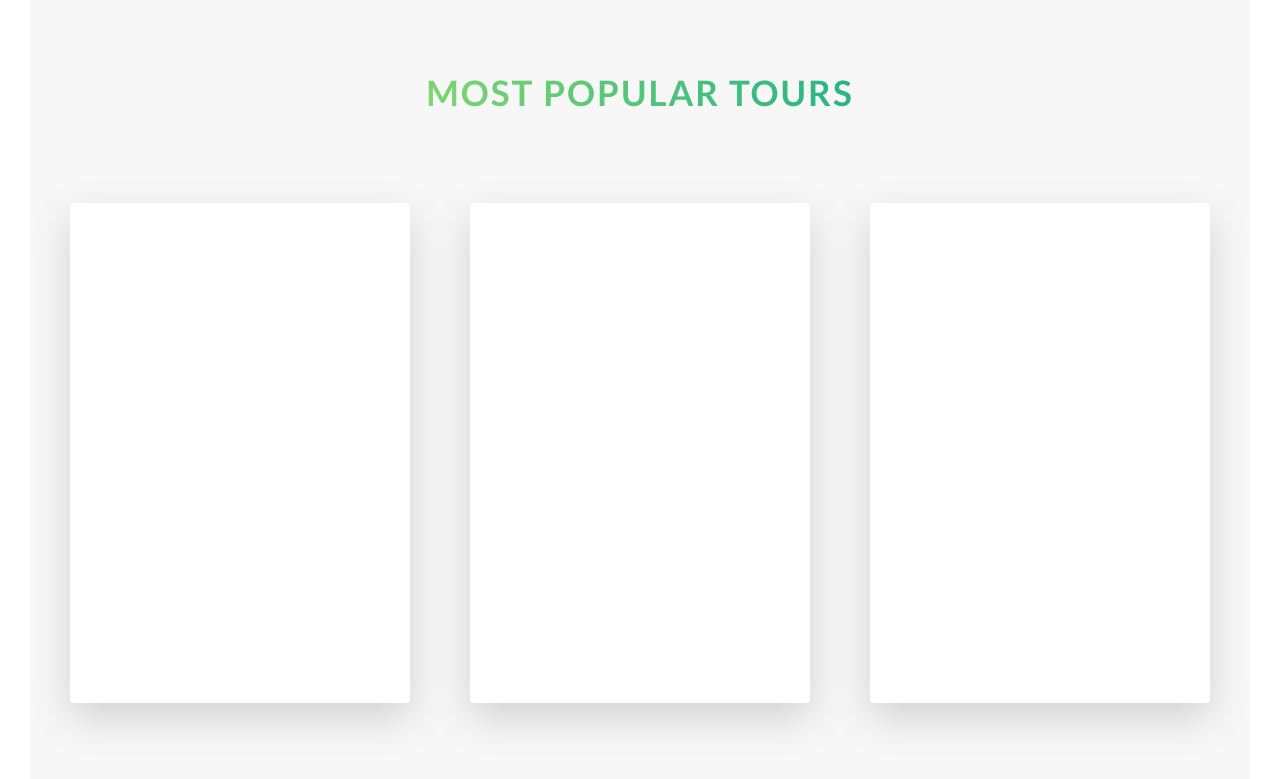
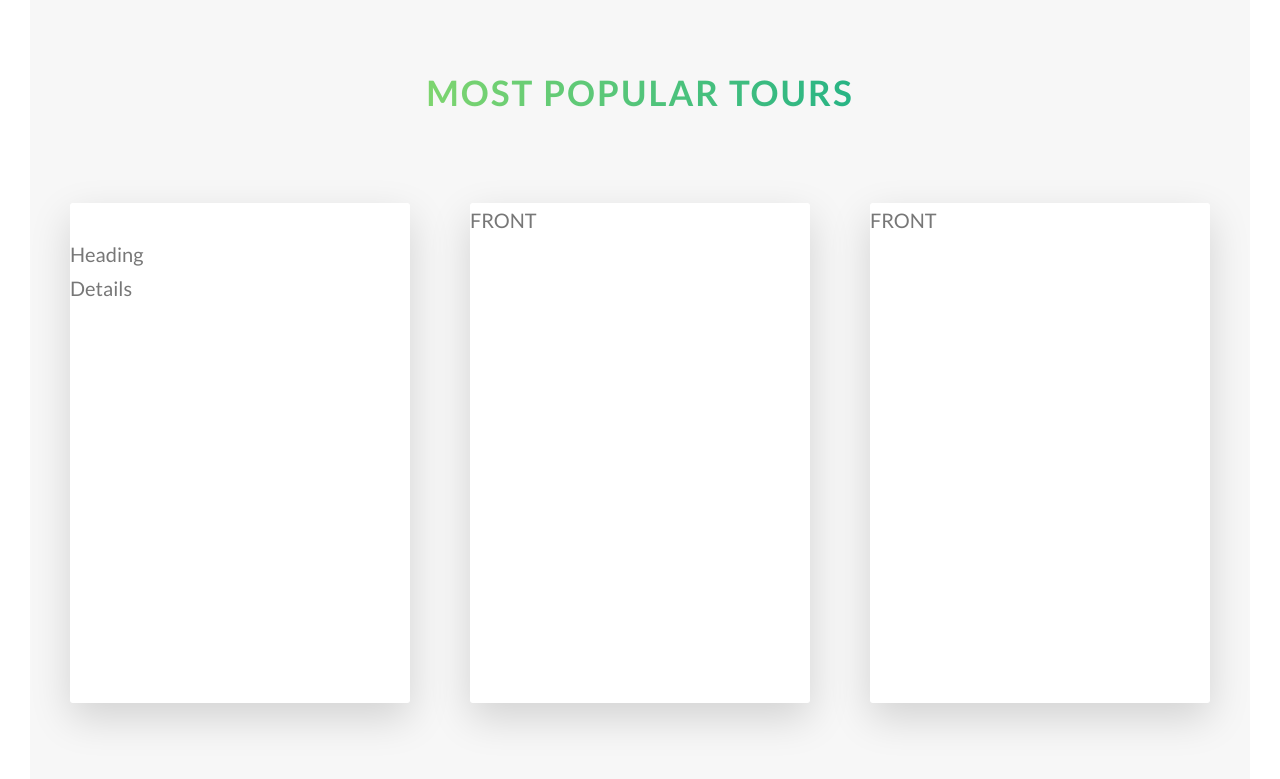
Before and after one commit to david2999999/CSS-SASS, a website: page Advanced-CSS-SASS-Udemy/Natours/index.html in a window 1280 px wide. Shown: the part 2227-3006 px from the top of the page. Drawn offline with Linux system fonts and the light colour scheme.

Commit message:
general layout of the front side of the card

```diff
--- a/Advanced-CSS-SASS-Udemy/Natours/index.html
+++ b/Advanced-CSS-SASS-Udemy/Natours/index.html
@@ -128,7 +128,15 @@
                     <div class="col-1-of-3">
                         <div class="card">
                             <div class="card__side card__side--front">
-                                FRONT
+                                <div class="card__picture card__picture-1">
+                                    &nbsp;
+                                </div>
+                                <div class="card__heading">
+                                    Heading
+                                </div>
+                                <div class="card__details">
+                                    Details
+                                </div>
                             </div>
                             <div class="card__side card__side--back card__side--back-1">
                                 BACK
--- a/Advanced-CSS-SASS-Udemy/Natours/sass/components/_card.scss
+++ b/Advanced-CSS-SASS-Udemy/Natours/sass/components/_card.scss
@@ -5,7 +5,6 @@
   height: 50rem;
 
   &__side {
-    color: white;
     font-size: 2rem;
     height: 50rem;
     transition: all .8s ease;
@@ -31,7 +30,7 @@
   }
 
   &:hover &__side--front {
-    transform: rotateY(180deg);
+    transform: rotateY(-180deg);
   }
 
   &:hover &__side--back {
```
Also changed, not shown: Advanced-CSS-SASS-Udemy/Natours/css/style.css.
